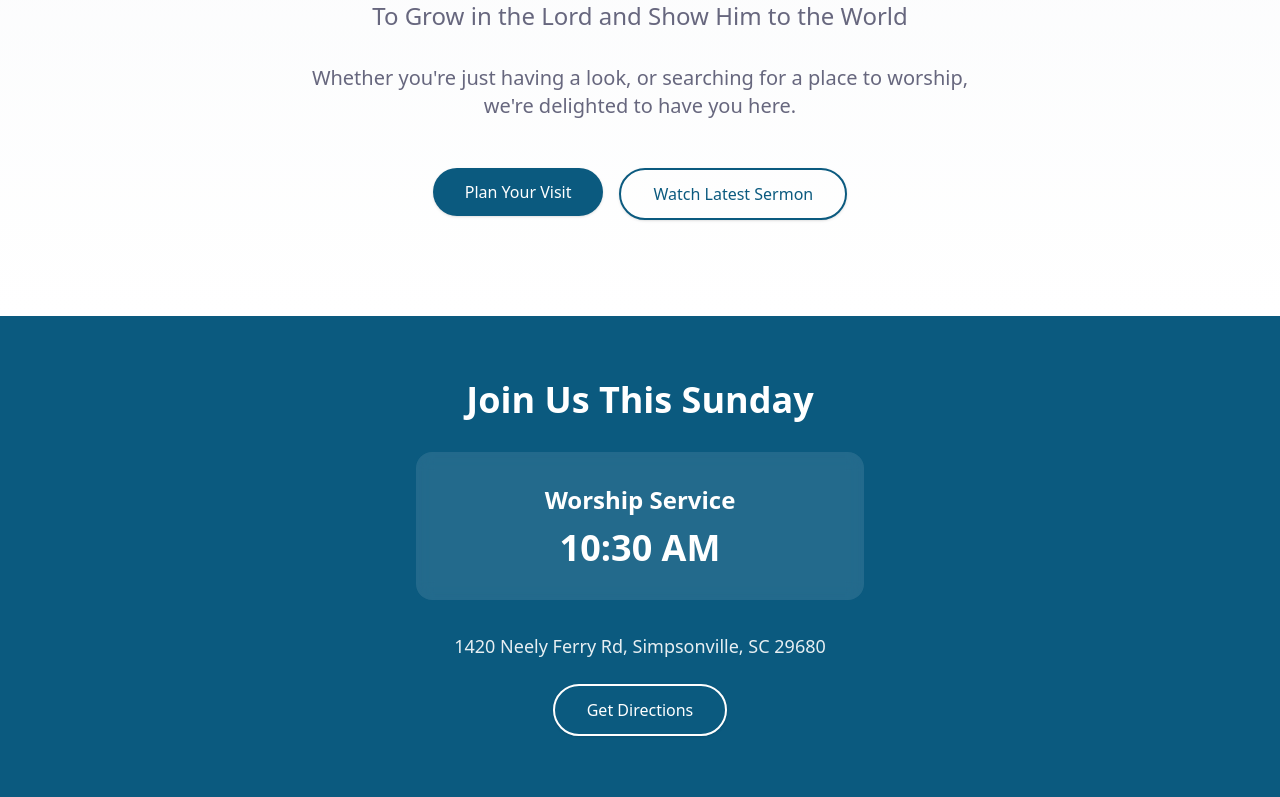
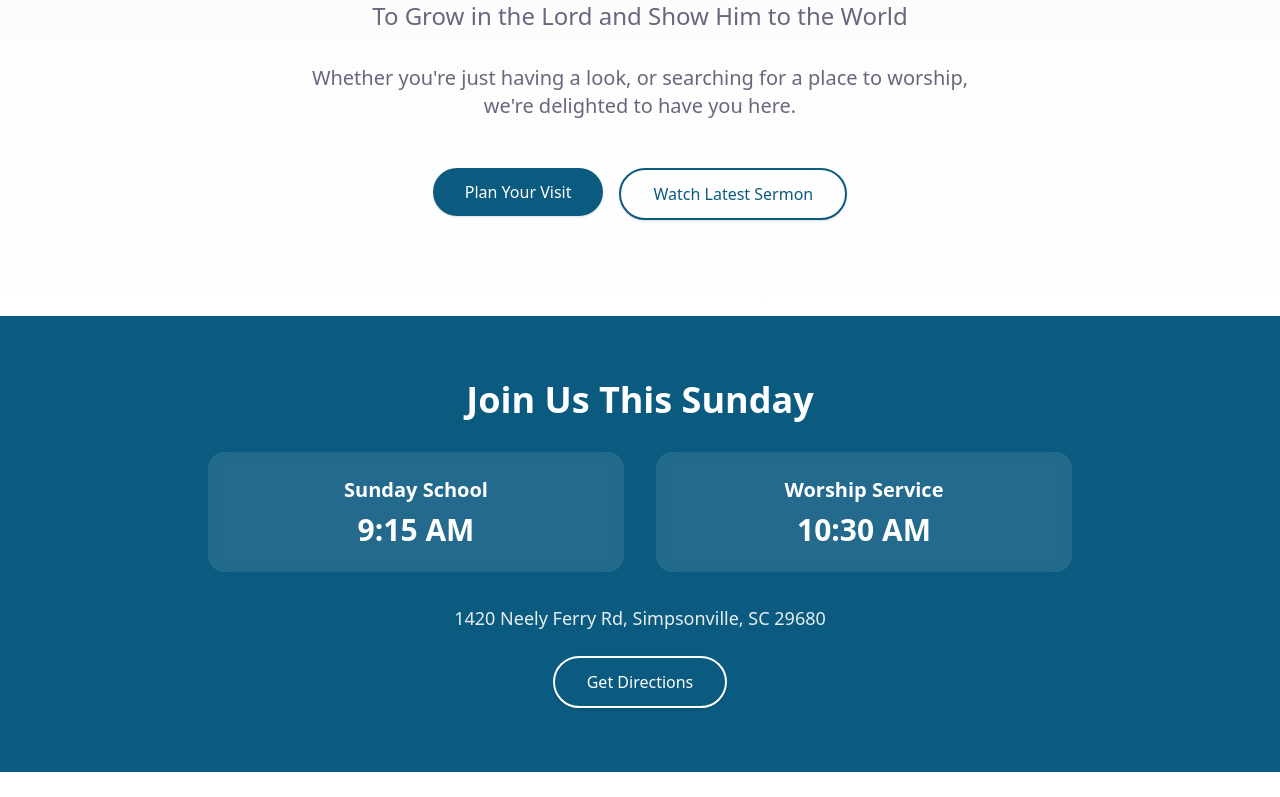
Before and after one commit to 30DaiStartup/HopewellUMC, a Next.js app: page / in a window 1280 px wide. Shown: the part 400-1197 px from the top of the page. Built offline with nearby package versions, Linux system fonts and the light colour scheme; no server answers; the database is empty.

Commit message:
Restore Sunday School box to Join Us section on homepage
Added back the Sunday School time (9:15 AM) alongside the Worship Service (10:30 AM) in the "Join Us This Sunday" section. The layout now uses a two-column grid as it was before the previous update.

```diff
--- a/src/app/page.tsx
+++ b/src/app/page.tsx
@@ -46,10 +46,14 @@ export default function Home() {
           <div className="container mx-auto max-w-4xl px-4 text-center">
             <h2 className="text-3xl md:text-4xl font-bold mb-8">Join Us This Sunday</h2>
 
-            <div className="max-w-md mx-auto mb-8">
-              <div className="bg-white/10 backdrop-blur rounded-lg p-8">
-                <h3 className="text-2xl font-semibold mb-3">Worship Service</h3>
-                <p className="text-4xl font-bold">10:30 AM</p>
+            <div className="grid md:grid-cols-2 gap-8 mb-8">
+              <div className="bg-white/10 backdrop-blur rounded-lg p-6">
+                <h3 className="text-xl font-semibold mb-2">Sunday School</h3>
+                <p className="text-3xl font-bold">9:15 AM</p>
+              </div>
+              <div className="bg-white/10 backdrop-blur rounded-lg p-6">
+                <h3 className="text-xl font-semibold mb-2">Worship Service</h3>
+                <p className="text-3xl font-bold">10:30 AM</p>
               </div>
             </div>
 
```
